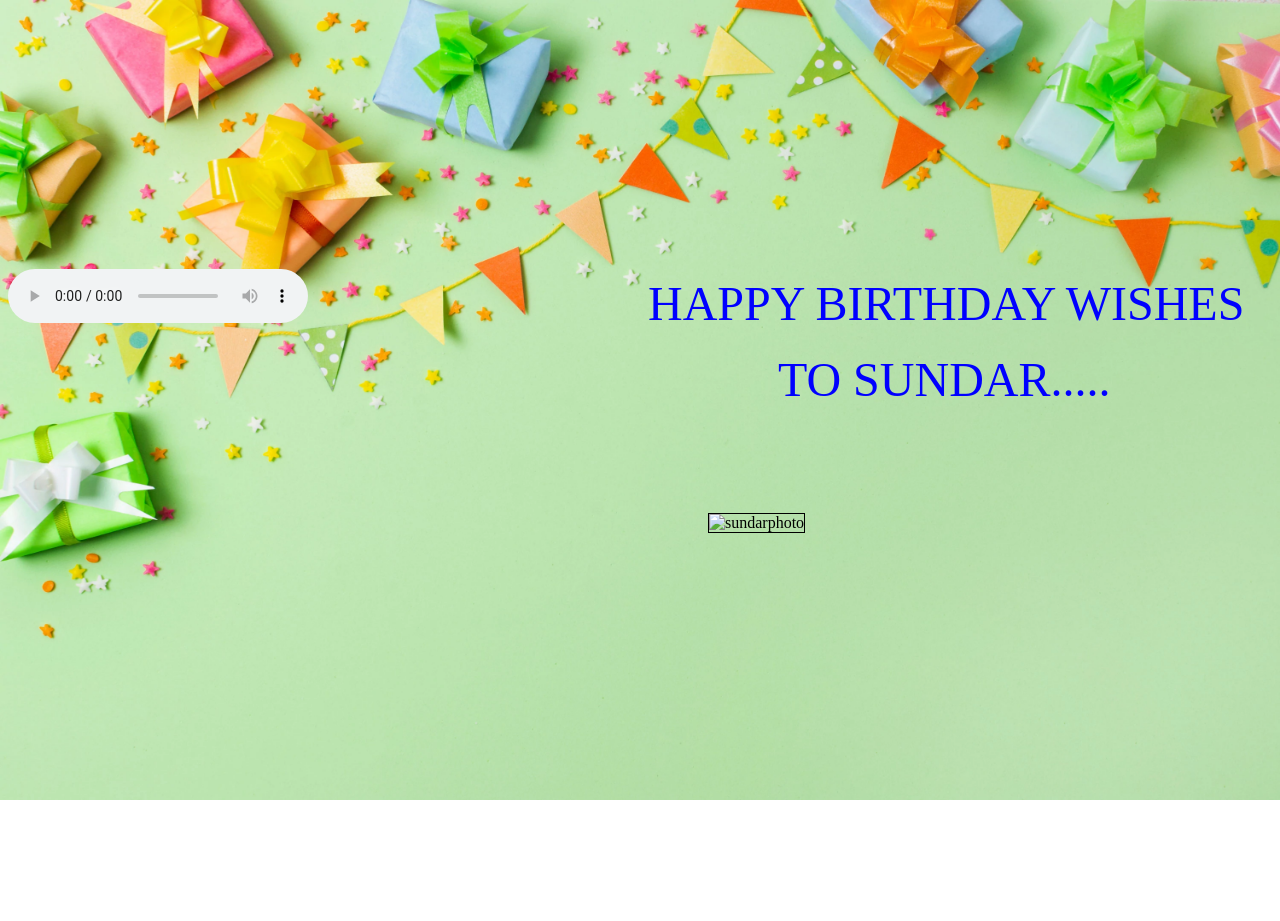
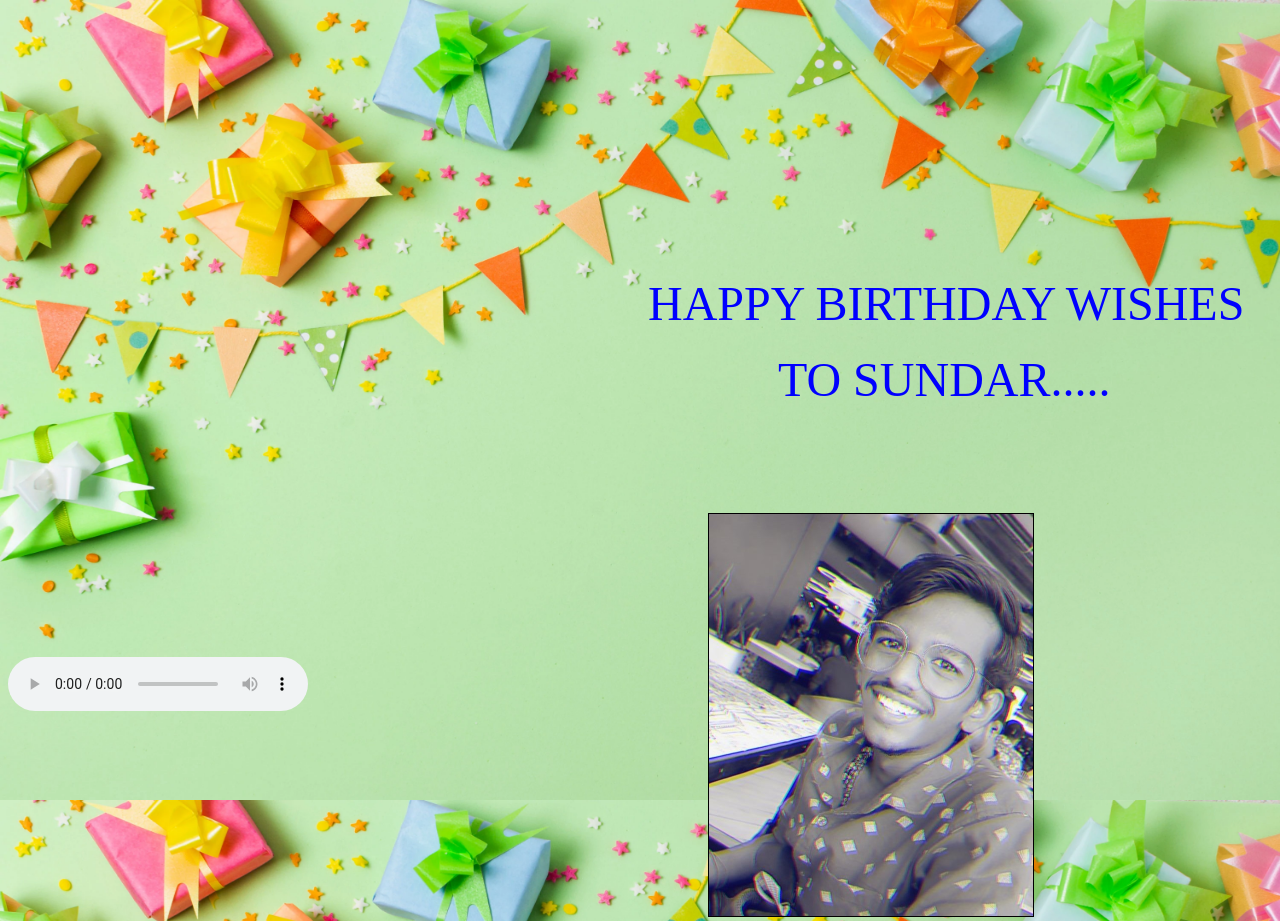
Before and after one commit to Rakesh-Sharan-12/Winter, a plain HTML site: page index.html in a window 1280 px wide. Shown: the top 921 px of the page. Before the commit the page ends 800 px from the top, so only its background shows below. Drawn offline with Linux system fonts and the light colour scheme; the site is published under a folder, as on GitHub Pages, so addresses that start at the root find nothing.

Commit message:
Update index.html

```diff
--- a/index.html
+++ b/index.html
@@ -35,7 +35,7 @@
 
 	 <p>
 		<div style="position:relative; top:280px; left:700px">
-		<img src="/img/sundar1.jpeg" alt="sundarphoto" width="324px" height="402px" border="1px">
+		<img src="img/sundar1.jpeg" alt="sundarphoto" width="324px" height="402px" border="1px">
 		</div>
 	</p>
 
```
